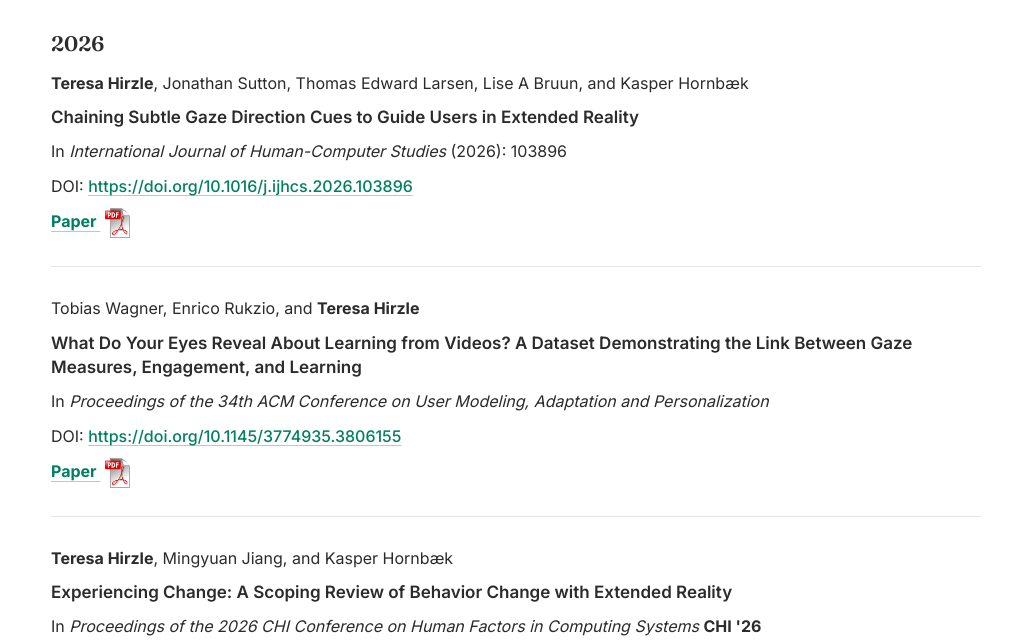
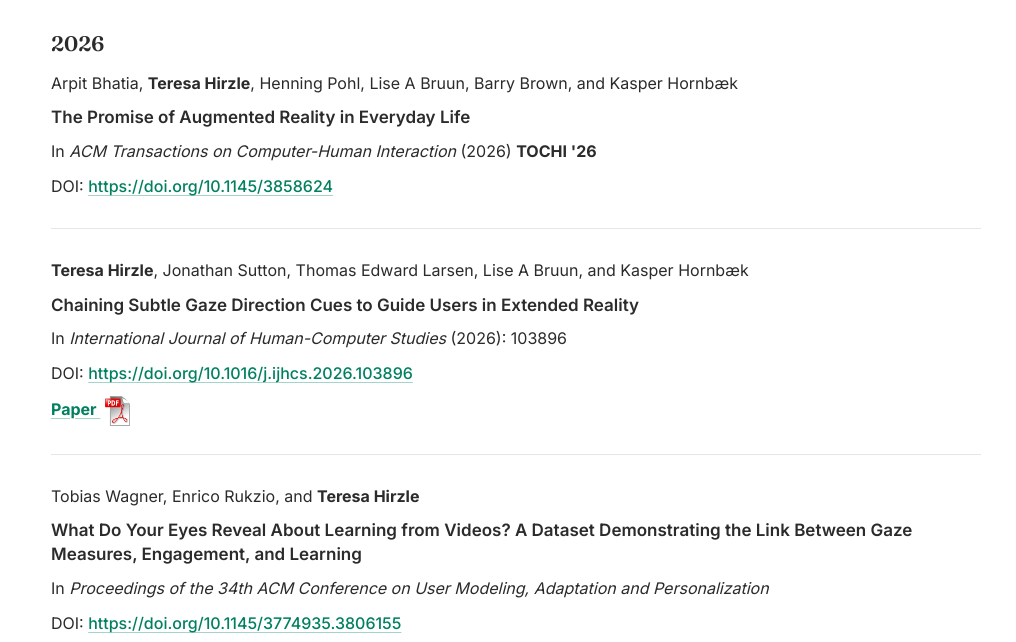
Before and after one commit to thirzle/thirzle.github.io, a plain HTML site: page publications.html in a window 1280 px wide. Shown: the part 156-798 px from the top of the page, without its empty margins (124-1140 px from the left). Drawn offline with nearby package versions, Linux system fonts and the light colour scheme.

Commit message:
added Bhatia paper

```diff
--- a/publications.html
+++ b/publications.html
@@ -44,6 +44,13 @@
 			<div class="row entry-summary">
 				<div class="col-sm-12" style="text-align:left">
 					<h4>2026</h4>
+					<div>
+						<p>Arpit Bhatia, <strong>Teresa Hirzle</strong>, Henning Pohl, Lise A Bruun, Barry Brown, and Kasper Hornbæk</p>
+						<h3>The Promise of Augmented Reality in Everyday Life</h3>
+						<p>In <em>ACM Transactions on Computer-Human Interaction</em> (2026) <strong>TOCHI '26</strong></p>
+						<p>DOI:&nbsp;<a href="https://doi.org/10.1145/3858624" target="_blank">https://doi.org/10.1145/3858624</a></p>
+						<hr class="separator">
+					</div>
 					<div>
 						<p><strong>Teresa Hirzle</strong>, Jonathan Sutton, Thomas Edward Larsen, Lise A Bruun, and Kasper Hornbæk</p>
 						<h3>Chaining Subtle Gaze Direction Cues to Guide Users in Extended Reality</h3>
```
Also changed, not shown: index.html (+1 -0 lines), 1 other file.
